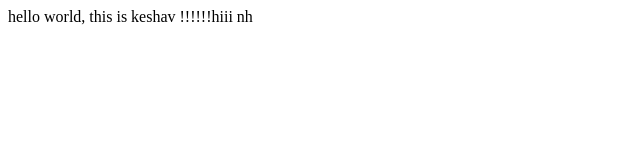
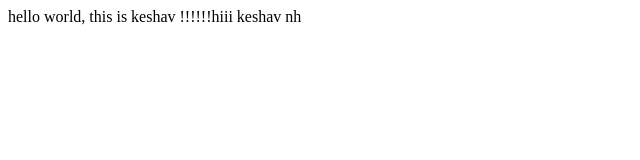
Before and after one commit to kkeshavv/full-stack, a plain HTML site: page hello_world/index.html in a window 1280 px wide. Shown: the full height of the page, 0-640 px from the left. Drawn offline with Linux system fonts and the light colour scheme.

Commit message:
hello_world/index:

```diff
--- a/hello_world/index.html
+++ b/hello_world/index.html
@@ -6,7 +6,7 @@
     <title>Document</title>
 </head>
 <body>
-    hello world, this is keshav !!!!!!hiii
+    hello world, this is keshav !!!!!!hiii   keshav
     nh
 </body>
 </html>
```
